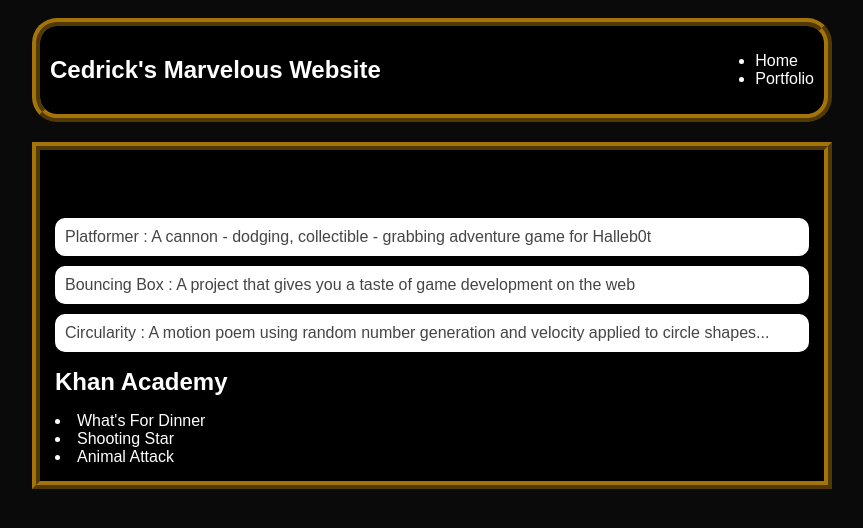
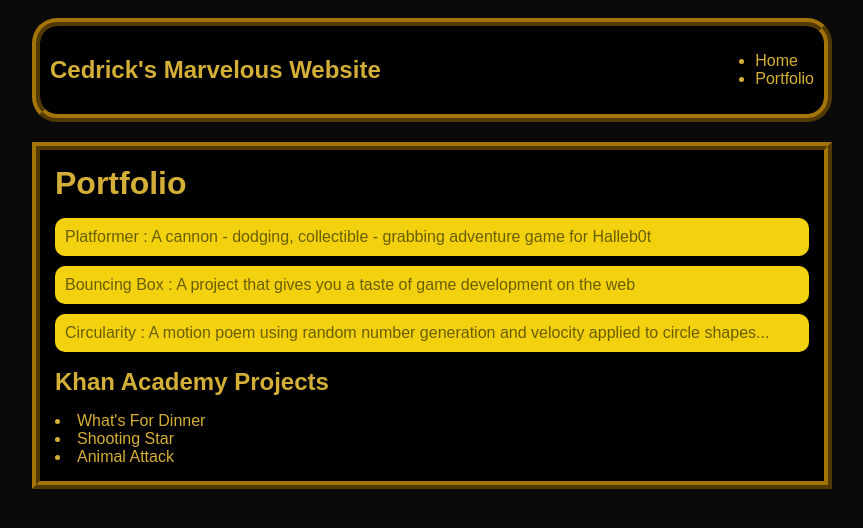
Before and after one commit to CedZ42/cedrickziegler.github.io, a plain HTML site: page portfolio.html in a window 1280 px wide. Shown: the whole page, without its empty margins (208-1071 px from the left). Drawn offline with Linux system fonts and the light colour scheme.

Commit message:
changed text colors

```diff
--- a/portfolio.html
+++ b/portfolio.html
@@ -22,7 +22,7 @@
                         <li><a href="projects/bouncing-box/">Bouncing Box : A project that gives you a taste of game development on the web </a></li>
                         <li><a href="projects/circularity/">Circularity : A motion poem using random number generation and velocity applied to circle shapes...</a></li>
                     </ul>
-                    <h2>Khan Academy</h2>
+                    <h2>Khan Academy Projects</h2>
                     <ul id="portfolio"></ul>
                         <li><a href = "https://www.khanacademy.org/computer-programming/spin-off-of-project-whats-for-dinner/5019234252668928">What's For Dinner</a></li>
                         <li><a href = "https://www.khanacademy.org/computer-programming/testing-for-shooting-star/6241547295965184">Shooting Star</a></li>
--- a/style.css
+++ b/style.css
@@ -1,6 +1,6 @@
 body {
     background: rgb(10, 10, 10);
-    color: rgb(255, 255, 255);
+    color: #d4af37;
     padding: 10px;
     font-family: arial;
 }
@@ -22,7 +22,7 @@ nav {
 h1 {
     display: flex;
     align-items: center;
-    color: white;
+    color: #d4af37;
     flex: 1;
     margin: 0;
 }
@@ -35,7 +35,7 @@ h1 {
 }
 a {
     text-decoration: none;
-    color: #fff;
+    color: #d4af37;
 }
 
 /* main container area beneath menu */
@@ -49,7 +49,7 @@ main {
     padding: 10px;
 }
 .sidebar-img {
-    width: 250px;
+    width: 300px;
     border: 4px rgb(165, 116, 9) ridge;
 }
 .content {
@@ -67,7 +67,7 @@ h2, h3 {
 
 /* portfolio styles */
 .content h1 {
-    color: black;
+    color: #d4af37;
 }
 
 #portfolio {
@@ -76,17 +76,17 @@ h2, h3 {
 }
 
 #portfolio li {
-    background: #fff;
+    background: #f3d10f;
     padding: 10px;
     border-radius: 10px;
     margin-bottom: 10px;
 }
 
 #portfolio li:hover {
-    background: #eee;
+    background: #ffffff;
 }
 
 #portfolio a {
     text-decoration: none;
-    color: #454545;
+    color: #695f04;
 }
```
